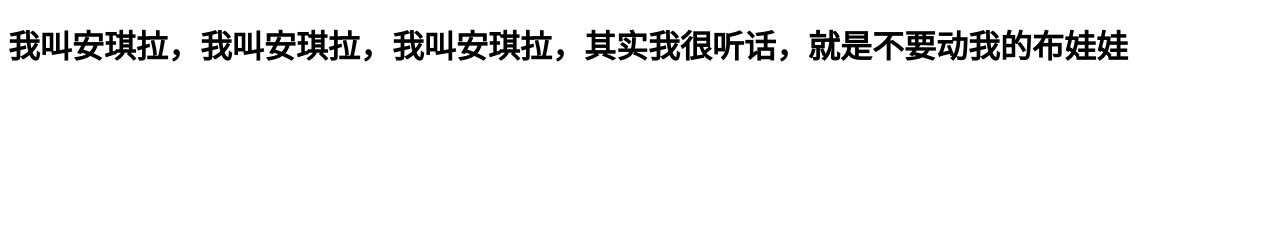
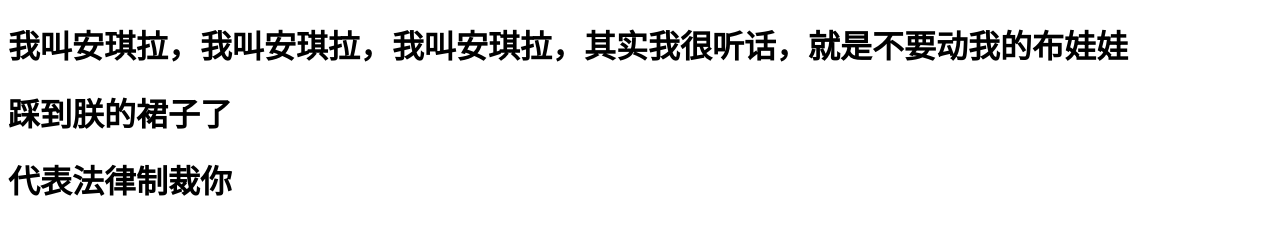
Before and after one commit to shiziweiya/a, a plain HTML site: page index.html in a window 1280 px wide. Drawn offline with Linux system fonts and the light colour scheme.

Commit message:
第二次提交

```diff
--- a/index.html
+++ b/index.html
@@ -6,5 +6,7 @@
 	</head>
 	<body>
 		<h1>我叫安琪拉，我叫安琪拉，我叫安琪拉，其实我很听话，就是不要动我的布娃娃</h1>
+		<h1>踩到朕的裙子了</h1>
+		<h1>代表法律制裁你</h1>
 	</body>
 </html>
```
